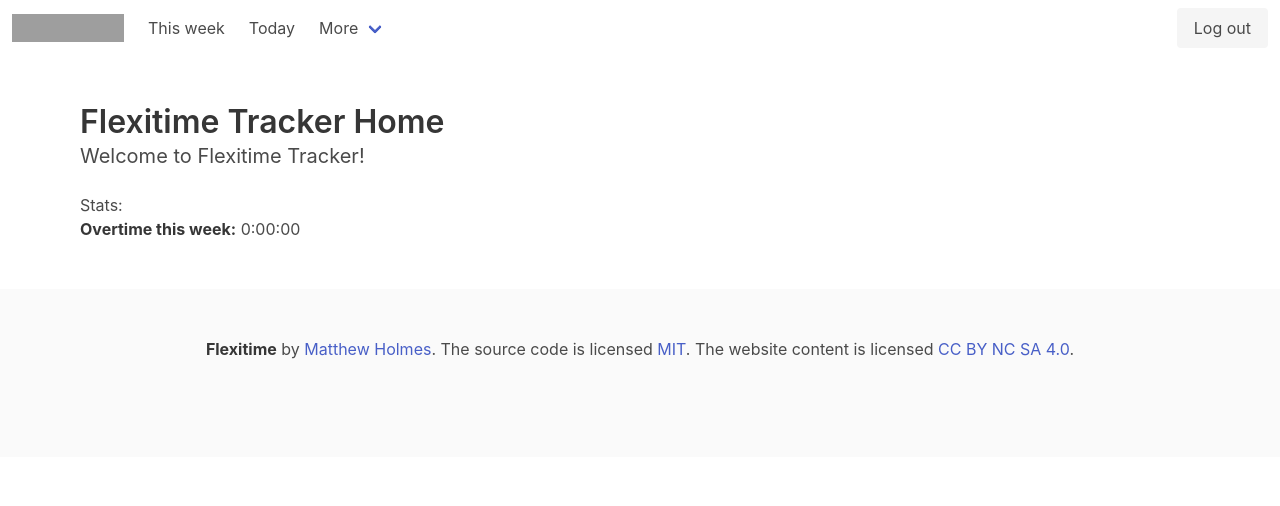
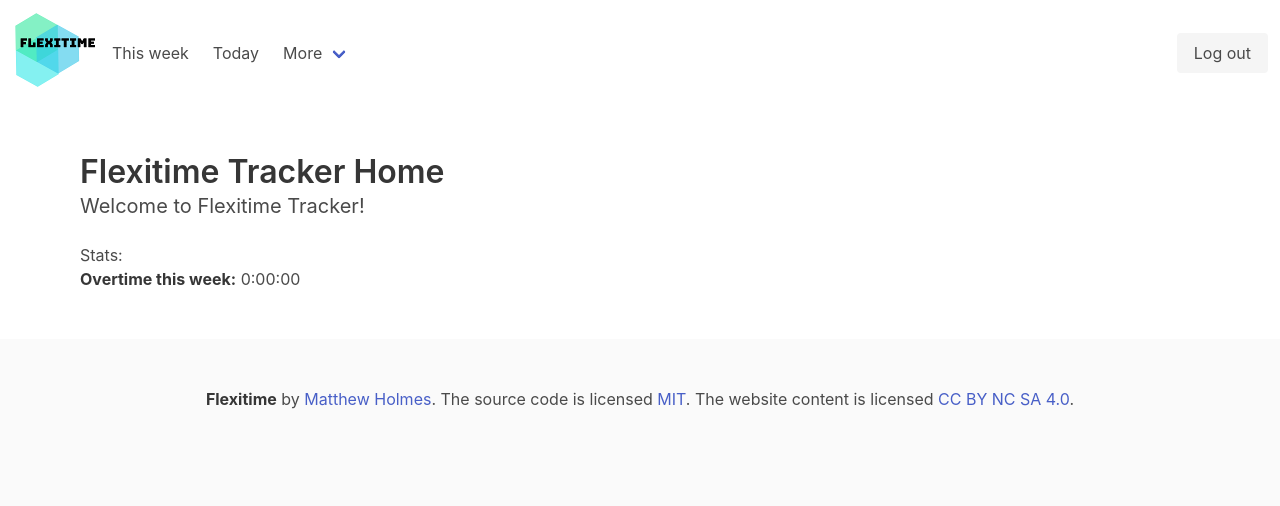
Before and after one commit to MattHolmes123/flexitime, a Django app: page /flexitime/ in a window 1280 px wide. Shown: the top 506 px of the page. Run offline with Django 3.2, Linux system fonts and the light colour scheme; the visitor is signed in with stand-in values (Sample User, id 1); data that the repository does not hold is empty; some libraries are stand-ins or nearby versions; grey boxes are pictures that could not be loaded.

Commit message:
Add basic logo

```diff
--- a/main/views.py
+++ b/main/views.py
@@ -3,7 +3,6 @@
 from django.contrib.auth.mixins import LoginRequiredMixin
 from django.shortcuts import redirect
 from django.utils import timezone
-from django.utils.decorators import method_decorator
 from django.views.generic import DetailView
 from django.views.generic.base import TemplateView
 from django.views.generic.edit import CreateView, UpdateView
@@ -57,7 +56,7 @@
         return super(FlexiTimeLogActionMixin, self).form_valid(form)
 
 
-@method_decorator(login_required, name='dispatch')
+@login_required
 def edit_today(request):
     """Either loads the create or update view.
 
--- a/templates/navigation.html
+++ b/templates/navigation.html
@@ -1,10 +1,7 @@
 <nav class="navbar" role="navigation" aria-label="main navigation">
     <div class="navbar-brand">
-        <a class="navbar-item" href="{% url 'index' %}">
-            <!-- TODO: Create a logo -->
-            <img src="https://bulma.io/images/bulma-logo.png" width="112" height="28" alt="the bulma logo">
-        </a>
-
+        <!-- previous logo was width="112" height="28" -->
+        <a href="{% url 'index' %}"><img src="/static/images/logo-100x100.png" width="100" height="100" alt="The flextime logo"></a>
         <a role="button" class="navbar-burger burger" aria-label="menu" aria-expanded="false"
            data-target="flexitime-navbar">
             <span aria-hidden="true"></span>
```
Also changed, not shown: static/images/logo-100x100.png (added), static/images/logo-200x200.png (added).
